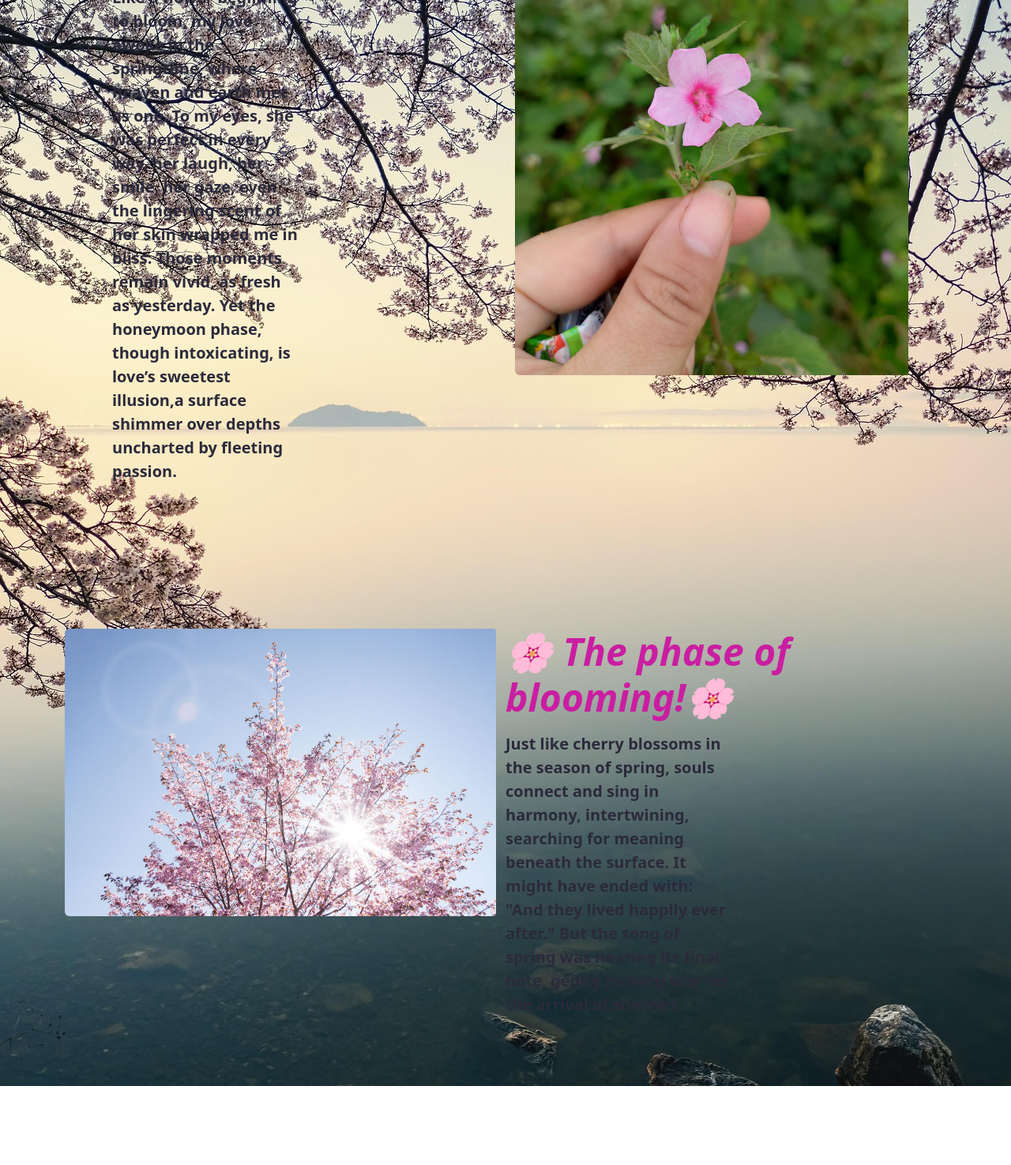
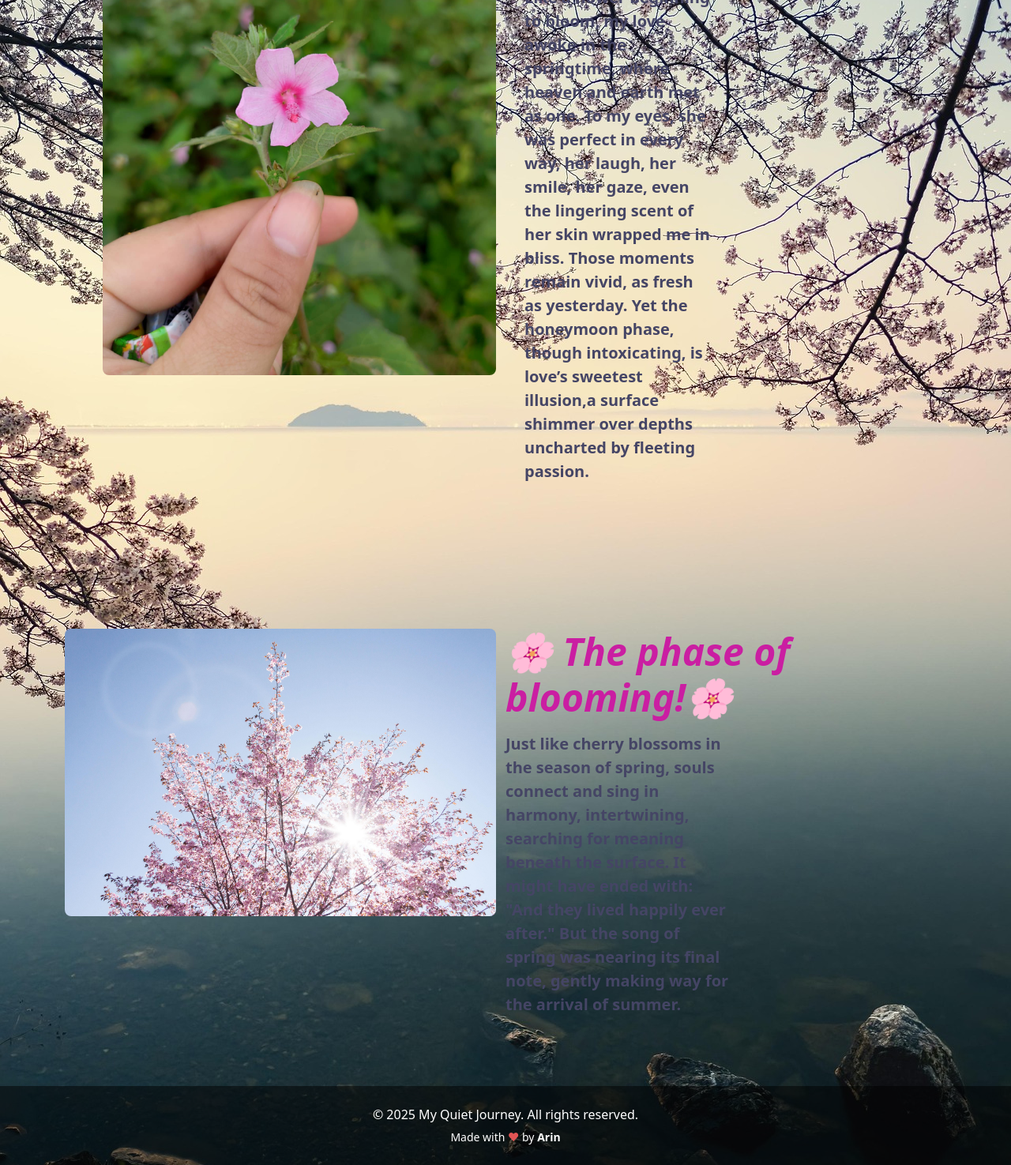
Before and after one commit to Arin213/myJourney, a plain HTML site: page pages/spring.html in a window 1280 px wide. Shown: the part 309-1784 px from the top of the page at 79% size. Before the commit the page ends 1684 px from the top, so only its background shows below. Drawn offline with nearby package versions, Linux system fonts and the light colour scheme.

Commit message:
updated pages

```diff
--- a/pages/spring.html
+++ b/pages/spring.html
@@ -43,11 +43,15 @@
     <div class="container ">
         <div class="p-5 mb-4 rounded-3">
             <div class="row">
+                <!-- right part -->
+                <div class="col-lg-6">
+                    <img src="../lumnine.jpg" alt="lumnine" class="img-fluid rounded-3" height="400px">
+                </div>
                 <!-- left part -->
                 <div class="col-md">
                     <div class="container-fluid py-5">
                         <h1 class="display-5 fw-bold subject">🍒 Memories of Spring 🍒</h1>
-                        <p class="col-md-6 fs-5  fw-bold" style="color: rgb(43, 42, 59);">Like a flower beginning to
+                        <p class="col-md-6 fs-5  fw-bold" style="color: rgb(69, 69, 101);">Like a flower beginning to
                             bloom, my love awoke in the
                             springtime,
                             where heaven and earth met as one.
@@ -58,10 +62,7 @@
                             fleeting passion.</p>
                     </div>
                 </div>
-                <!-- right part -->
-                <div class="col-lg-6">
-                    <img src="../lumnine.jpg" alt="lumnine" class="img-fluid rounded-start" height="400px">
-                </div>
+
             </div>
         </div>
     </div>
@@ -72,14 +73,13 @@
             <div class="row">
                 <!-- left part -->
                 <div class="col-lg-6 ">
-                    <img src="../spring01.jpg" alt="cherry" height="400" class="img-fluid rounded-start"
-                        style="border-radius: 4px;">
+                    <img src="../spring01.jpg" alt="cherry" height="400" class="img-fluid rounded-3">
                 </div>
 
                 <!-- right part -->
                 <div class="col-lg-6 px-0">
                     <h1 class="display-5 fst-italic fw-bold subject">🌸 The phase of blooming!🌸</h1>
-                    <p class="lead my-3 col-md-6 fs-5  fw-bold" style="color: rgb(43, 42, 59);">Just like cherry
+                    <p class="lead my-3 col-md-6 fs-5  fw-bold" style="color: rgb(69, 69, 101);">Just like cherry
                         blossoms in the season of spring, souls connect and sing in
                         harmony, intertwining, searching for meaning beneath the surface.
                         It might have ended with: "And they lived happily ever after."
@@ -94,5 +94,11 @@
         integrity="sha384-k6d4wzSIapyDyv1kpU366/PK5hCdSbCRGRCMv+eplOQJWyd1fbcAu9OCUj5zNLiq"
         crossorigin="anonymous"></script>
 </body>
+<footer class="text-center text-white py-4" style="background-color: rgba(0,0,0,0.5);">
+    <div class="container">
+        <p class="mb-1">&copy; 2025 My Quiet Journey. All rights reserved.</p>
+        <small>Made with <span style="color: #e25555;">&#10084;</span> by <b>Arin</b></small>
+    </div>
+</footer>
 
 </html>
```
Also changed, not shown: pages/autumn.html (+2 -2 lines), pages/winter.html (+2 -2 lines).
